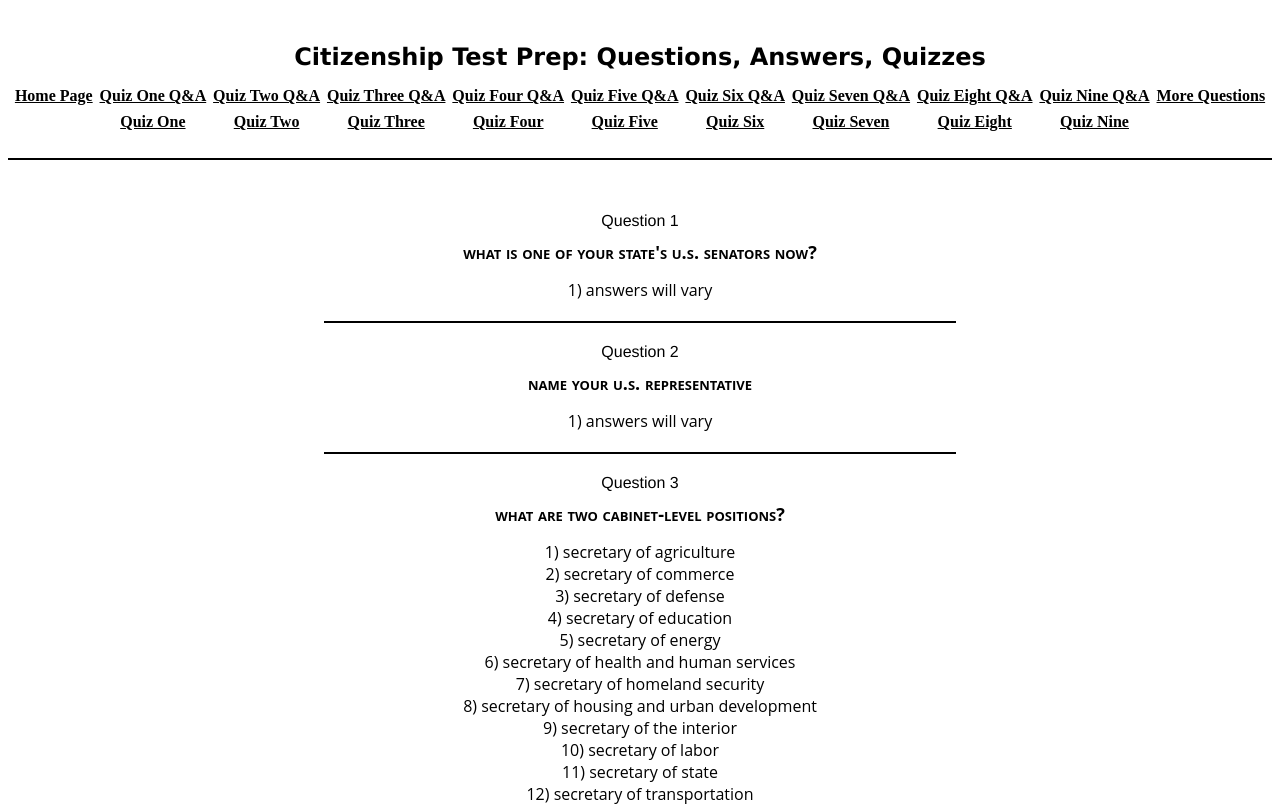
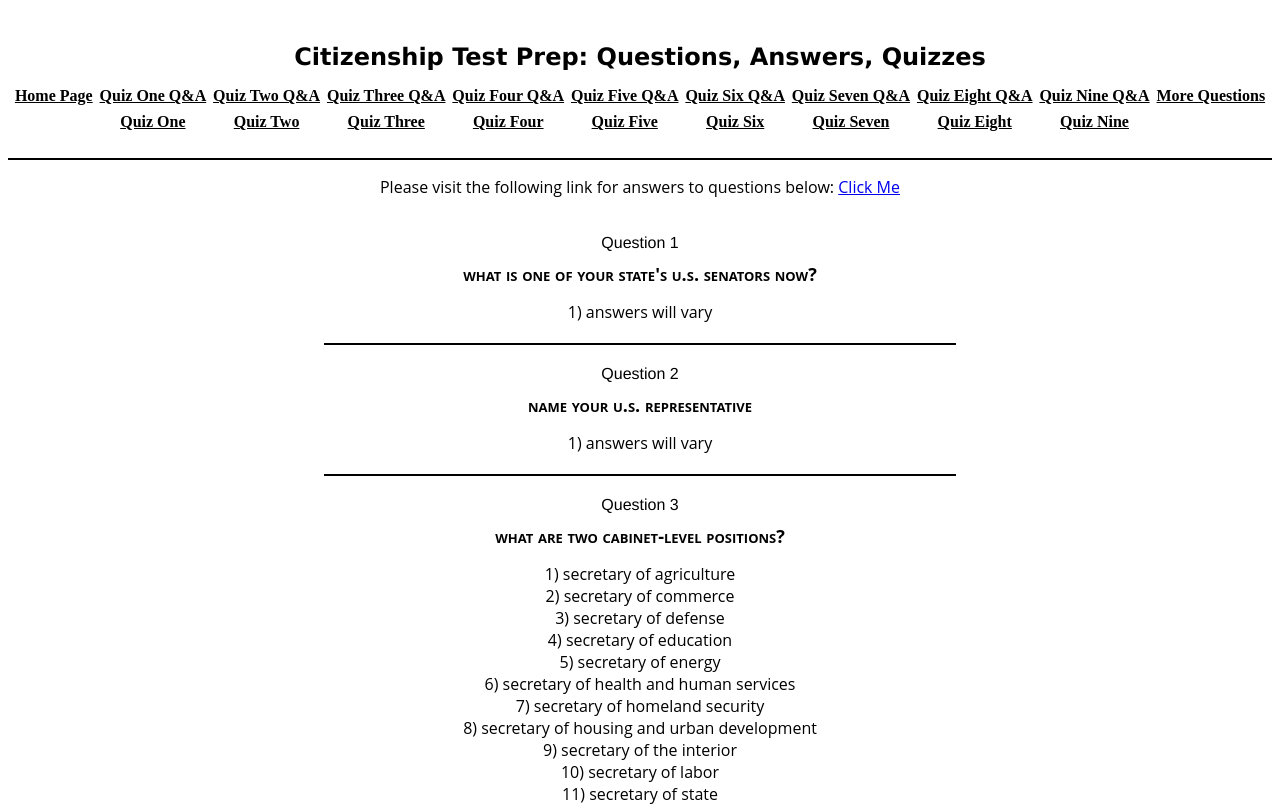
Before and after one commit to mmaustin/citizenship-questions-answers, a React (Create React App) app in the folder citizenship-frontend/: page /remaining-questions in a window 1280 px wide. Shown: the top 806 px of the page. Built offline with nearby package versions, Linux system fonts and the light colour scheme.

Commit message:
added external link to u.s. government's citizenship test q&a's

```diff
--- a/citizenship-frontend/src/features/remainingQuestions/RemainingQuestionsList.js
+++ b/citizenship-frontend/src/features/remainingQuestions/RemainingQuestionsList.js
@@ -1,5 +1,4 @@
 import React from 'react'
-import {Link} from 'react-router-dom'
 import { questionsTen } from './questionsTen'
 
 export const RemainingQuestionsList = () => {
@@ -19,7 +18,9 @@ export const RemainingQuestionsList = () => {
 
     return(
         <>
-            <p></p>
+            <p>
+                Please visit the following link for answers to questions below: <a rel="noopener noreferrer" target="_blank" href='https://www.uscis.gov/citizenship/testupdates' >Click Me</a>
+            </p>
             <section className='question-answer-panel'>
                 {questionsAnswers}
             </section>
```
